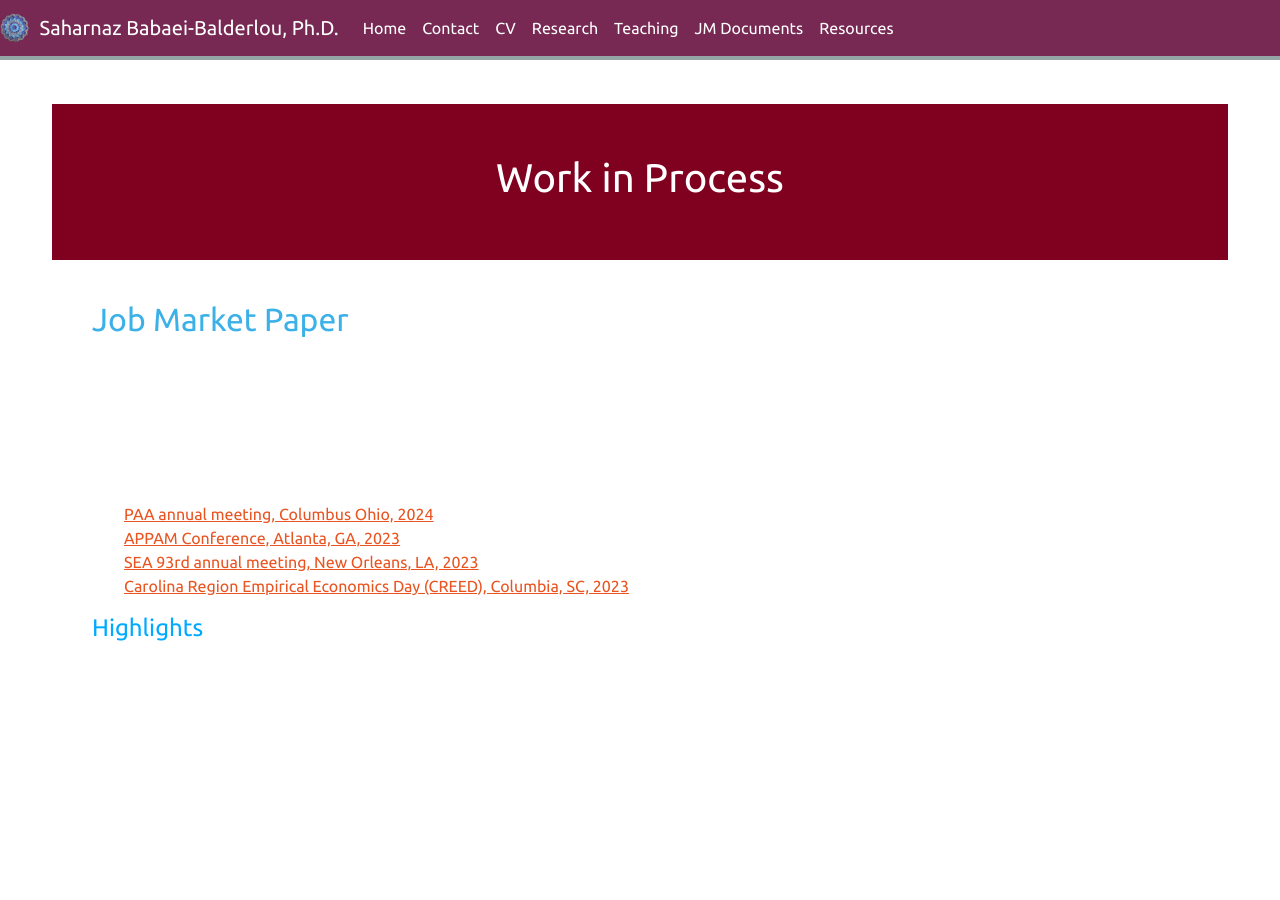
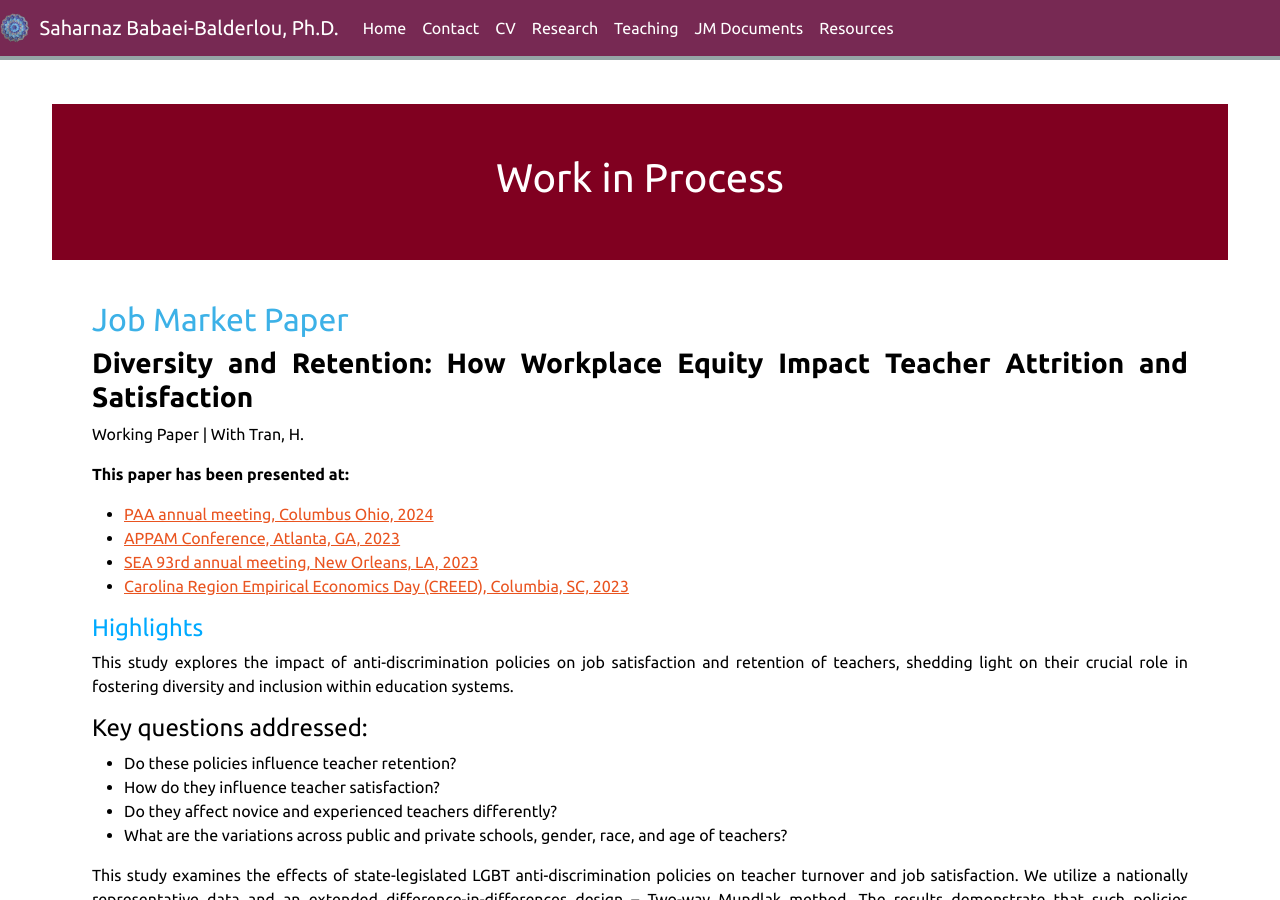
Before and after one commit to saharnazb/saharnazb.github.io, a Jekyll site: the page built from _pages/working.md, in a window 1280 px wide and 900 px high. Built offline with Jekyll 4.4.1, drawn with Linux system fonts in a browser that asks for light colours; nearby versions of some CDN libraries; library files that are not in the unit come from our copies; a style sheet for code colours, icons or effects is not loaded.

Commit message:
Update working.md

```diff
--- a/_pages/working.md
+++ b/_pages/working.md
@@ -11,7 +11,7 @@ permalink: /research/working/
 </div>
 
 
-<div style="padding: 40px; color: white;text-align: justify;">
+<div style="padding: 40px; color: black;text-align: justify;">
 
 ## <span style="color: #3cb1e7;">Job Market Paper</span>
 
```
